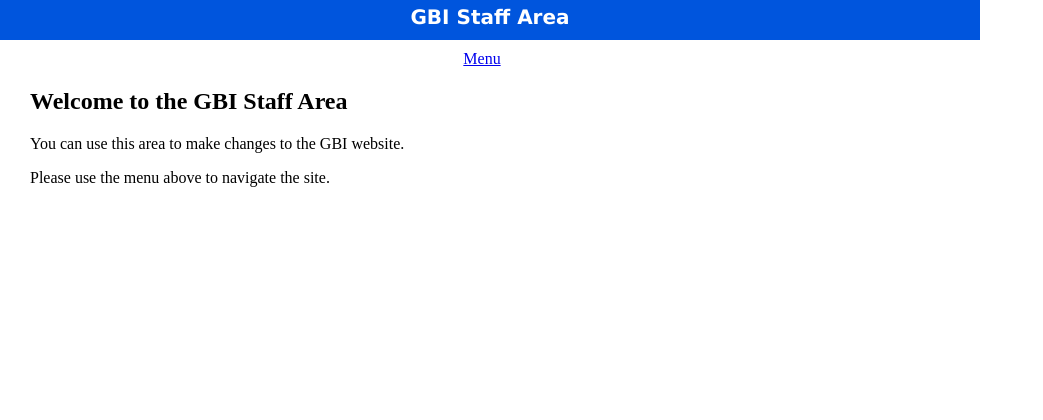
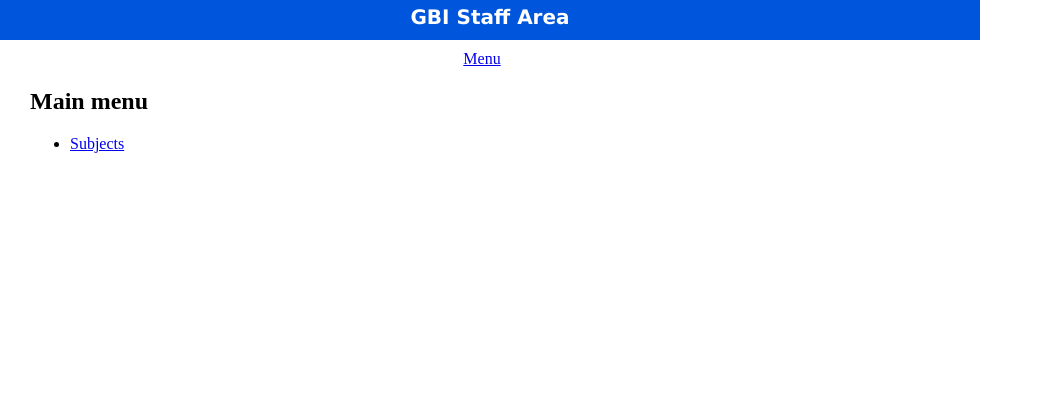
Before and after one commit to Jose1i1o/globe_bank, a PHP site: page /staff/index.php in a window 1280 px wide. Shown: the top 420 px of the page, without its empty margins (0-1043 px from the left). Run offline with PHP 8.4, Linux system fonts and the light colour scheme.

Commit message:
settle global links

```diff
--- a/globe_bank/private/functions.php
+++ b/globe_bank/private/functions.php
@@ -1,3 +1,9 @@
 <?php
 
-?>
+function url_for($script_path){
+    // add the leading '/' if not present
+    if($script_path[0] != '/'){
+        $script_path = "/" . $script_path;
+    }
+    return WWW_ROOT . $script_path;
+}
--- a/globe_bank/private/initialize.php
+++ b/globe_bank/private/initialize.php
@@ -1,8 +1,12 @@
 <?php
 
-    define('PRIVATE_PATH', dirname(__FILE__));
-    define('PROJECT_PATH', dirname(PRIVATE_PATH));
-    define('PUBLIC_PATH', PROJECT_PATH . '/public');
-    define('SHARED_PATH', PRIVATE_PATH . '/shared');
+define('PRIVATE_PATH', dirname(__FILE__));
+define('PROJECT_PATH', dirname(PRIVATE_PATH));
+define('PUBLIC_PATH', PROJECT_PATH . '/public');
+define('SHARED_PATH', PRIVATE_PATH . '/shared');
 
-    require_once('functions.php');
+$public_end = strpos($_SERVER['SCRIPT_NAME'], '/public') + 7;
+$doc_root = substr($_SERVER['SCRIPT_NAME'], 0, $public_end);
+define("WWW_ROOT", $doc_root);
+
+require_once('functions.php');
--- a/globe_bank/private/shared/staff_header.php
+++ b/globe_bank/private/shared/staff_header.php
@@ -11,7 +11,7 @@ if (!isset($page_title)) {
 <head>
     <title>GBI - <?php echo $page_title; ?></title>
     <meta charset="utf-8">
-    <link rel="stylesheet" media="all" href="../stylesheets/staff.css">
+    <link rel="stylesheet" media="all" href="<?php echo url_for('/stylesheets/staff.css'); ?>" />
 </head>
 
 <body>
@@ -20,6 +20,6 @@ if (!isset($page_title)) {
     </header>
     <navigation>
         <ul>
-            <li><a href="index.php">Menu</a></li>
+            <li><a href="<?php echo url_for('/staff/index.php'); ?>">Menu</a></li>
         </ul>
     </navigation>
--- a/globe_bank/public/staff/index.php
+++ b/globe_bank/public/staff/index.php
@@ -5,9 +5,12 @@
 <?php $page_title = 'Staff Menu'; ?>
 
 <div id="content">
-  <h2>Welcome to the GBI Staff Area</h2>
-  <p>You can use this area to make changes to the GBI website.</p>
-  <p>Please use the menu above to navigate the site.</p>
+  <div id='main-menu'>
+    <h2>Main menu</h2>
+    <ul>
+      <li><a href="./subjects/index.php">Subjects</a></li>
+    </ul>
+  </div>
 </div>
 
 <?php include(SHARED_PATH . '/staff_footer.php') ?>
```
